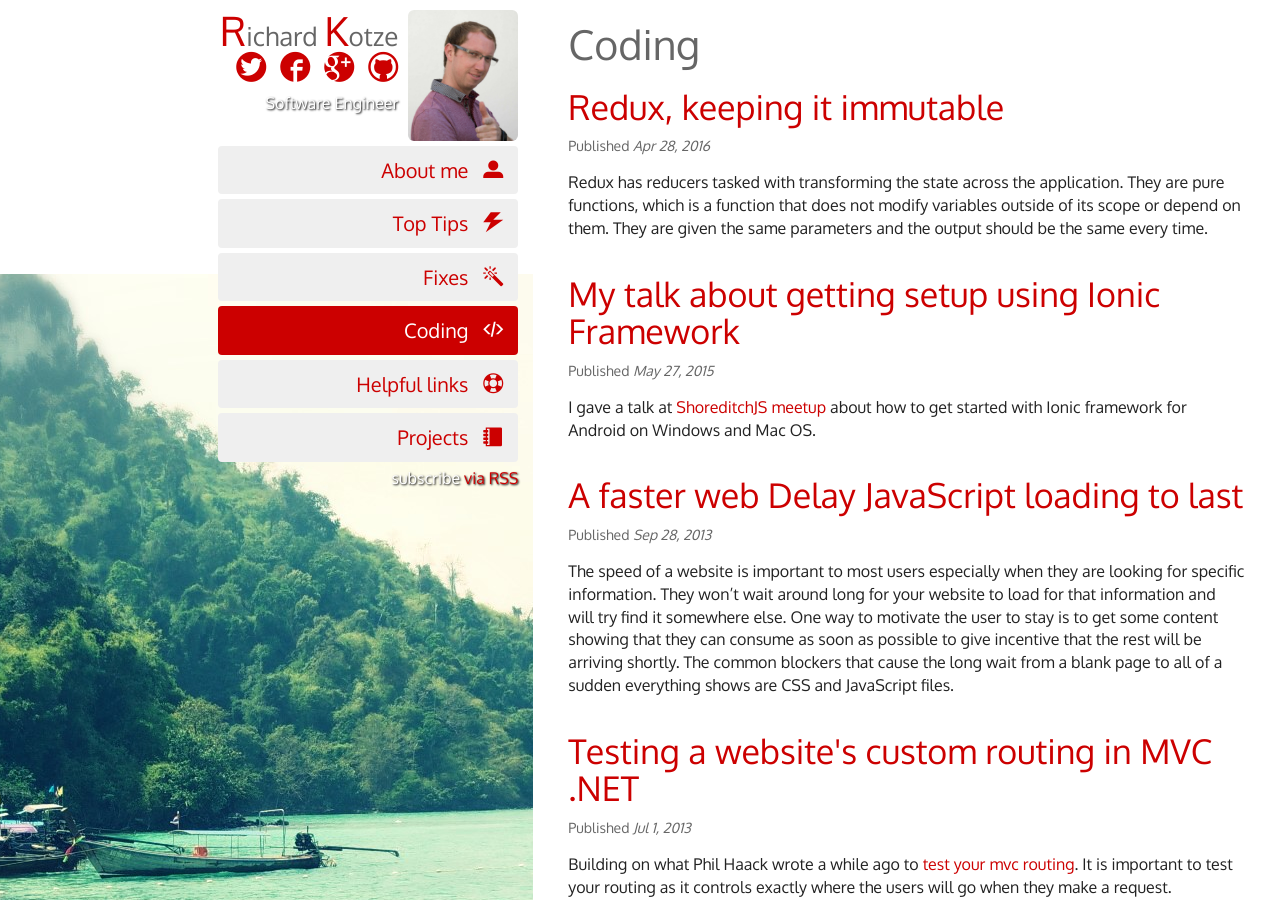
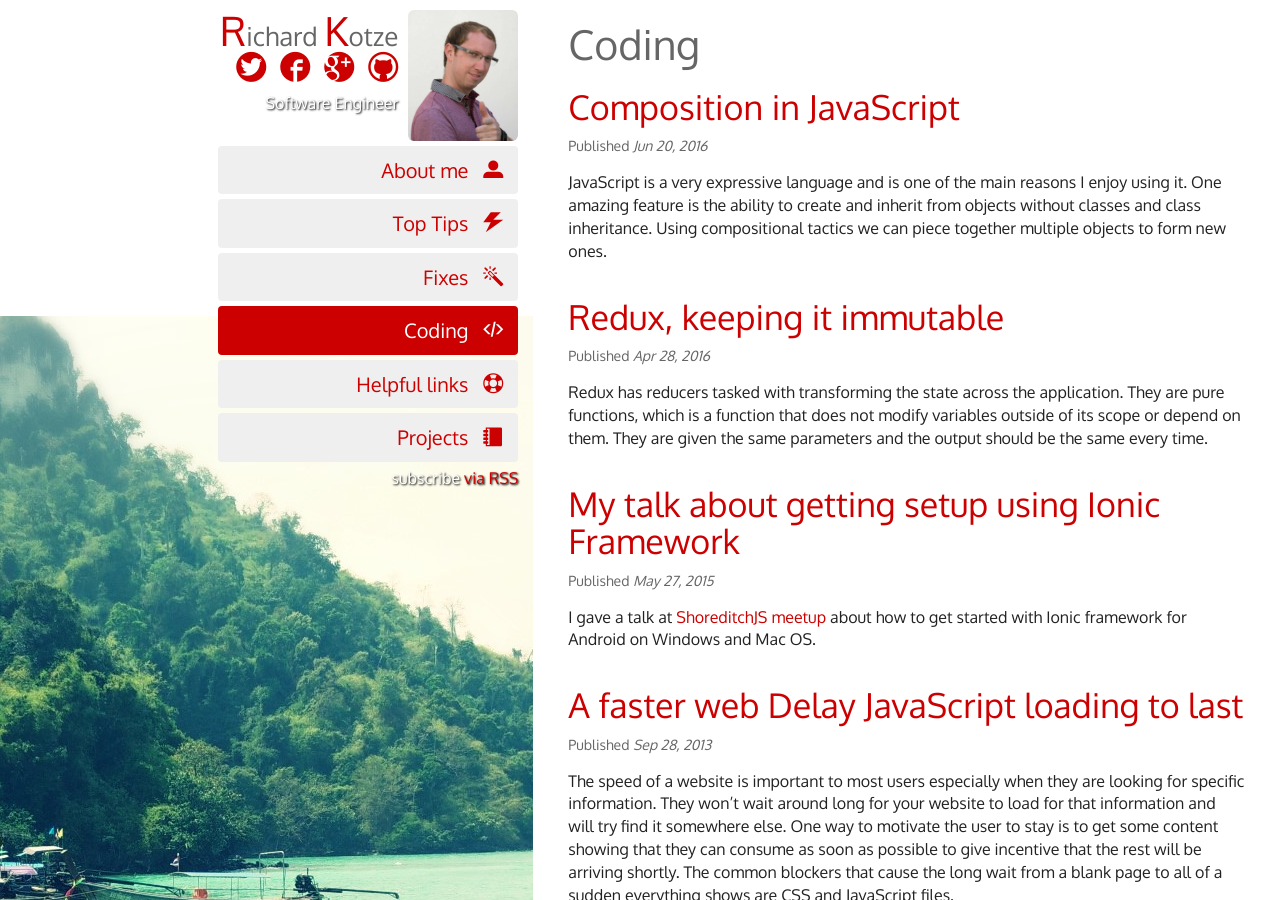
Before and after one commit to rkotze/rkotze.github.io, a Jekyll site: the page built from coding.md, in a window 1280 px wide and 900 px high. Built offline with Jekyll 4.4.1, drawn with Linux system fonts in a browser that asks for light colours.

Commit message:
Make fixes to composition post.

```diff
--- a/_posts/2016-06-18-composition-in-javascript.md
+++ b/_posts/2016-06-18-composition-in-javascript.md
@@ -1,22 +1,21 @@
 ---
 layout: post
 title:  Composition in JavaScript
-date:   2016-06-18 17:00:12 +0000
+date:   2016-06-20 17:00:12 +0000
 permalink: /coding/composition-in-javascript
-published: false
 category: coding
 meta_description: >
  Using composition instead of classical inheritance in JavaScript
 ---
 
-JavaScrit is very expressive language and I one of the main reasons I enjoy using it. An amazing feature is the ability to create and inherit from objects without classes and class inheritance. Using compositional tactics we can piece together multiple objects to form new ones.
+JavaScript is a very expressive language and is one of the main reasons I enjoy using it. One amazing feature is the ability to create and inherit from objects without classes and class inheritance. Using compositional tactics we can piece together multiple objects to form new ones.
 
-One of the ways is _Mixins_. This is essentially coping properties and methods from one object to another. It can be achieved by using ES6 `Object.assign()` function which copies one or more objects into one. Lodash extend achieves the same thing if you need older browser support.
+One of the ways is _mixins_. This is essentially coping properties and methods from one object to another. It can be achieved by using ES6 `Object.assign()`  which copies one or more objects and returning a new object. Lodash extend achieves the same thing if you need older browser support.
 
-Below is an example of creating mixing:
+Below is an example of creating a mixing:
 
 {% highlight javascript %}
-const vehicleMixin = Object.assign({
+const vehicleMixin = {
   set (name, value) {
     this[name] = value;
   },
@@ -34,7 +33,7 @@ const vehicleMixin = Object.assign({
     this.speed -= 4;
     console.log(`braking: ${this.speed}`);
   }
-});
+};
 
 const lamboShell = { colour: 'orange', speed: 0 };
 // combines both objects into one
```
Also changed, not shown: other parts of _posts/2016-06-18-composition-in-javascript.md (+3 -3 lines).
